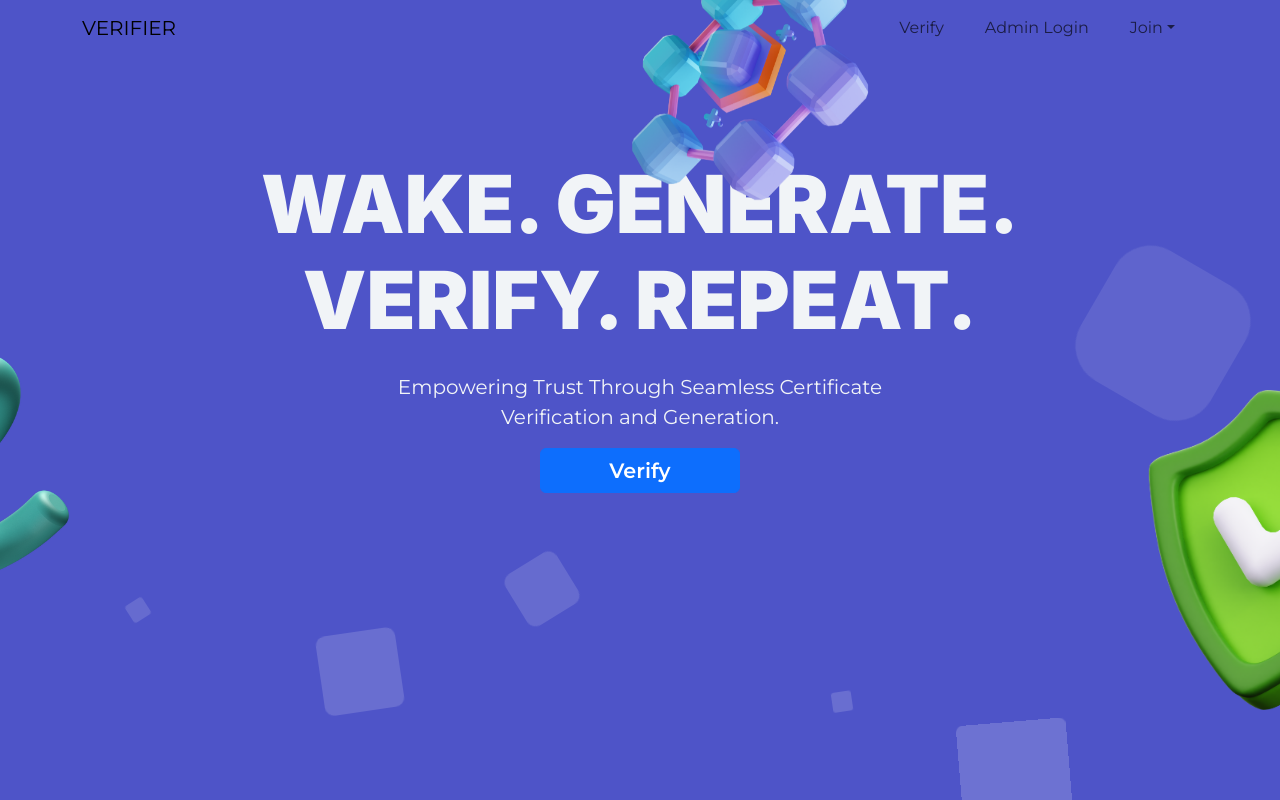
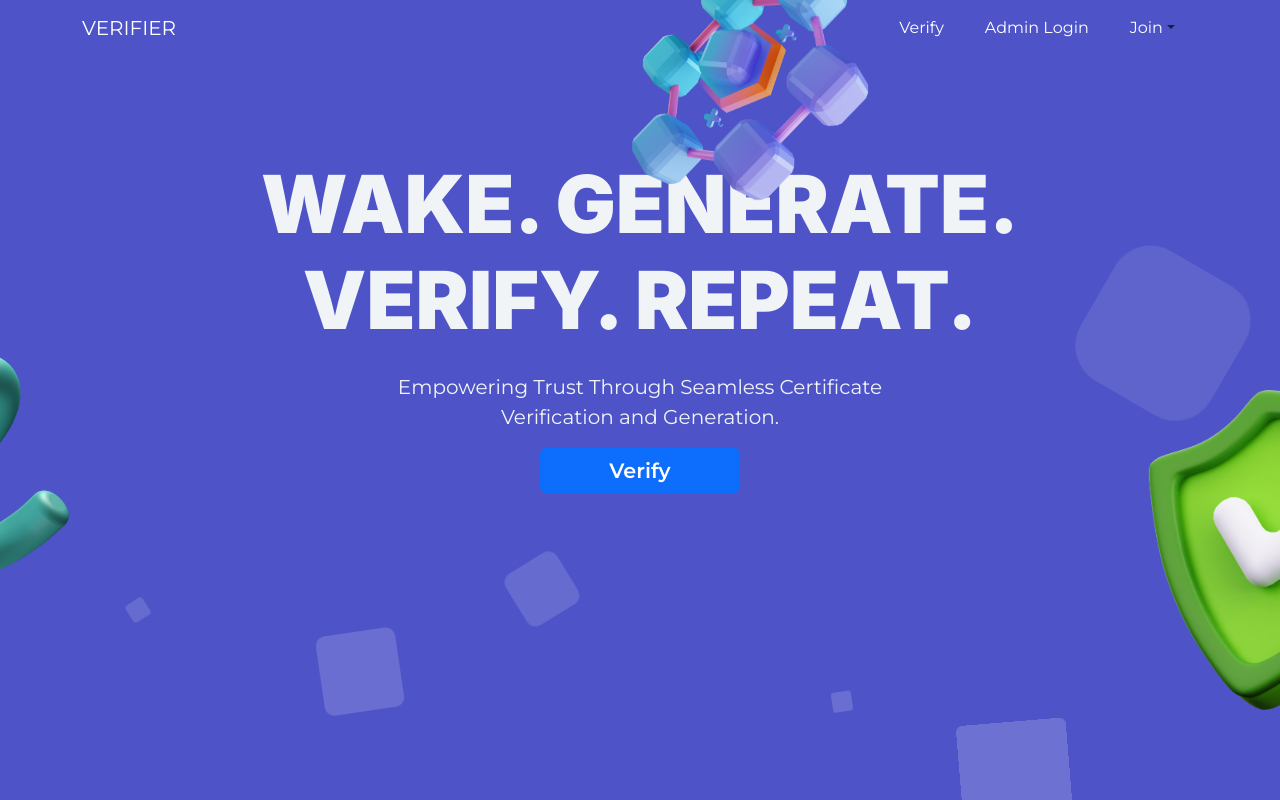
Before and after one commit to karishmarajput/cloud6, a React (Create React App) app in the folder client/: page / in a window 1280 px wide. Shown: the top 800 px of the page. Built offline with nearby package versions, Linux system fonts and the light colour scheme.

Commit message:
updated navbar

```diff
--- a/client/src/pages/LandingPage.js
+++ b/client/src/pages/LandingPage.js
@@ -8,7 +8,7 @@ import Footer from "./components/Footer";
 function LandingPage() {
   return (
     <div style={{ backgroundColor: "#4e54c8" }}>
-      <NavbarCertif />
+      <NavbarCertif textColor="#fff" />
       <MainPage />
       <FeaturePage />
       <WorkingPage />
--- a/client/src/pages/Verify.js
+++ b/client/src/pages/Verify.js
@@ -4,7 +4,7 @@ import Footer from "./components/Footer";
 function Verify() {
   return (
     <div>
-      <NavbarCertif color="#000" />
+      <NavbarCertif textColor="#000" />
       <DragDropFile />
       <Footer />
     </div>
--- a/client/src/pages/components/Navbar.js
+++ b/client/src/pages/components/Navbar.js
@@ -3,16 +3,15 @@ import Nav from "react-bootstrap/Nav";
 import Navbar from "react-bootstrap/Navbar";
 import NavDropdown from "react-bootstrap/NavDropdown";
 
-function NavbarCertif(props) {
+function NavbarCertif({ textColor }) {
   const headStyle = {
     zIndex: 10,
   };
-  var textColor = props.color;
   return (
     <Navbar expand="lg" data-bs-theme="light" style={headStyle}>
       <Container>
         <Navbar.Brand
-          style={{ color: { textColor } }}
+          style={{ color: textColor }}
           href="#home"
           className="text-uppercase"
         >
@@ -23,18 +22,18 @@ function NavbarCertif(props) {
           <Nav className="ml-auto">
             <Nav.Link
               href="verify"
-              style={{ marginRight: "25px", color: { textColor } }}
+              style={{ marginRight: "25px", color: textColor }}
             >
               Verify
             </Nav.Link>
             <Nav.Link
               href="admin"
-              style={{ marginRight: "25px", color: { textColor } }}
+              style={{ marginRight: "25px", color: textColor }}
             >
               Admin Login
             </Nav.Link>
             <NavDropdown
-              title={<span style={{ color: { textColor } }}>Join</span>}
+              title={<span style={{ color: textColor }}>Join</span>}
               style={{
                 marginRight: "15px",
               }}
```
